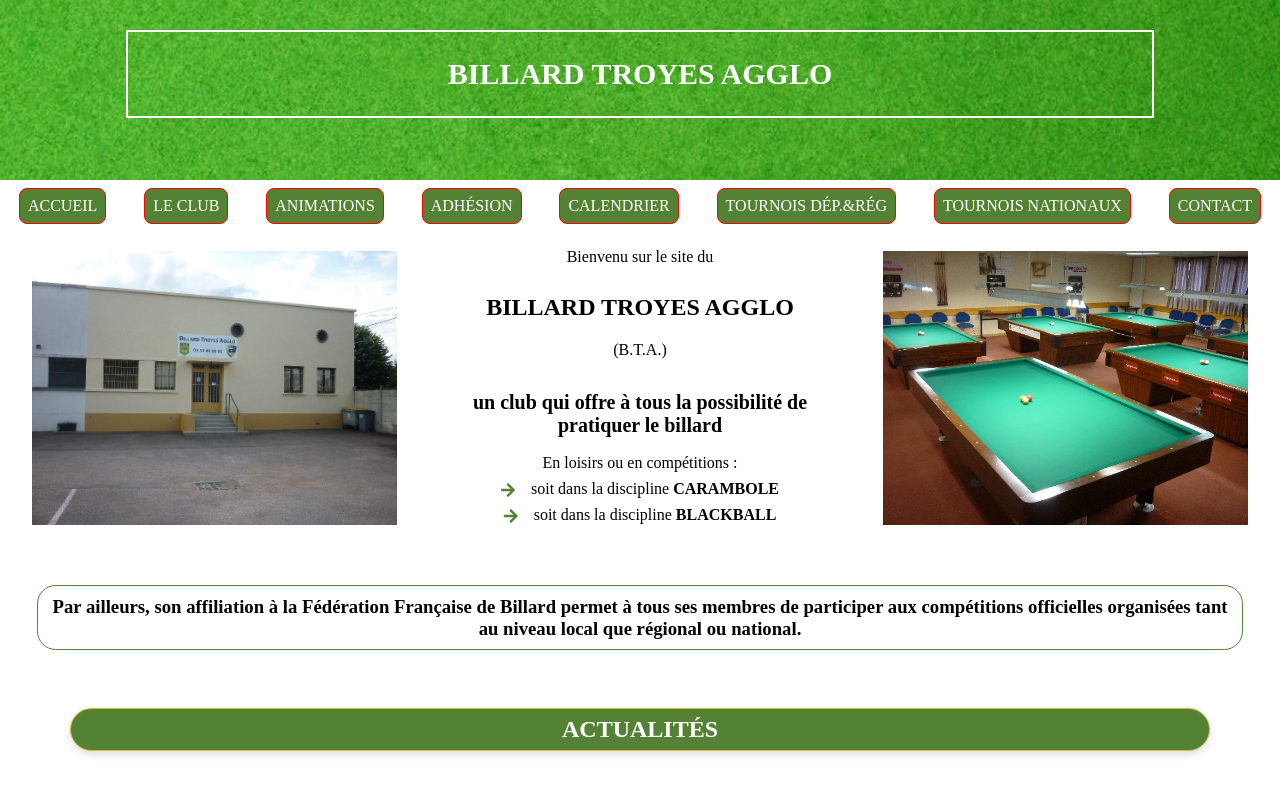
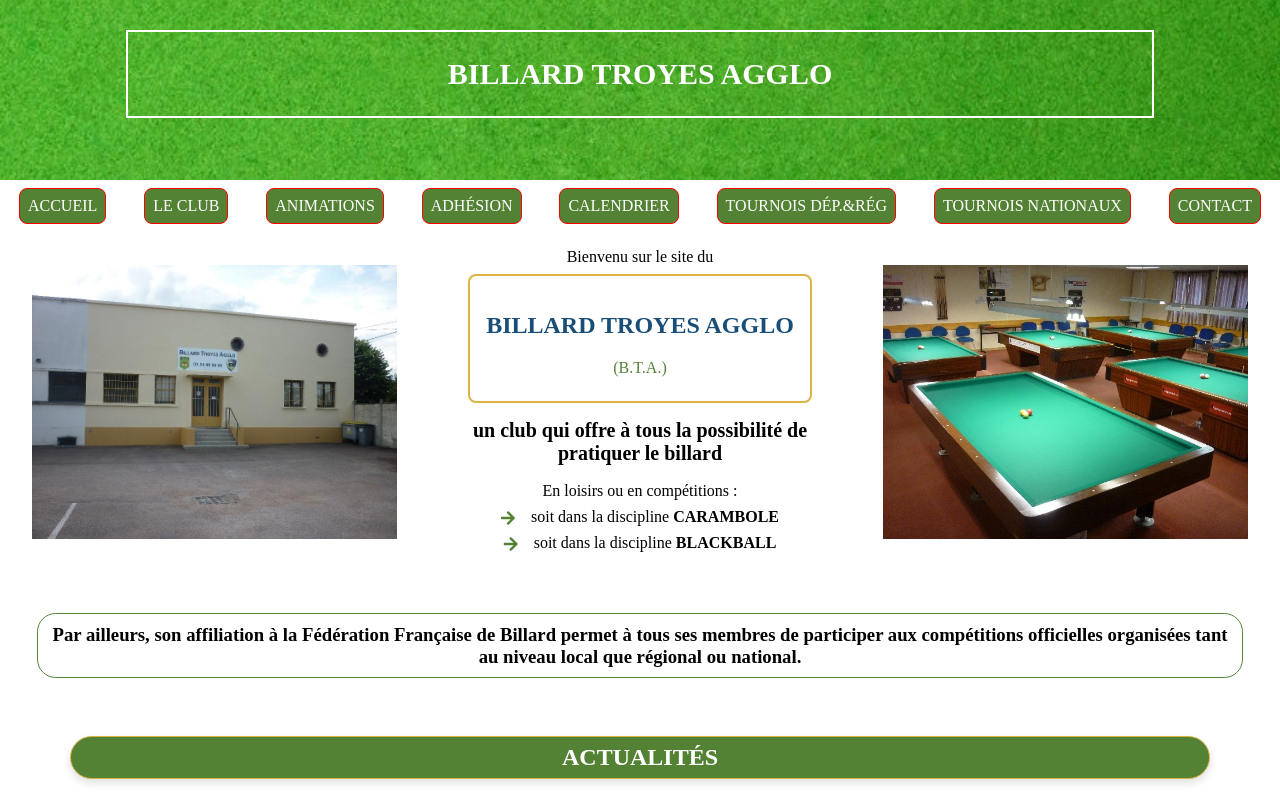
Before and after one commit to fredt-OP/PROJECT_BTA, a website: page index.html in a window 1280 px wide. Shown: the top 793 px of the page. Drawn offline with Linux system fonts and the light colour scheme; a web font is replaced by a local one.

Commit message:
Commit_Accueil3

```diff
--- a/index.html
+++ b/index.html
@@ -43,8 +43,10 @@
                 </div>
                 <div class="textBienvenue">
                     <p>Bienvenu sur le site du </p>
+                    <div class="h1">
                     <h1>BILLARD TROYES AGGLO</h1>
                     <p>(B.T.A.)<p>
+                    </div>
                     <h2>un club qui offre à tous la possibilité de pratiquer le billard</h2>
                     <p>En loisirs ou en compétitions :</p>
                     <div class="icons">
@@ -60,7 +62,9 @@
                     <img class="imgSalle" src="images/photoSalleBillardFrançais.jpg" alt="photo salle billard français">
                 </div>
             </section>
+
             <h3>Par ailleurs, son affiliation à la Fédération Française de Billard permet à tous ses membres de participer aux compétitions officielles organisées tant au niveau local que régional ou national.</h3>
+
             <section class= actus>
                 <h2>ACTUALITÉS</h2>
                 <div class="important">
--- a/sass/style.scss
+++ b/sass/style.scss
@@ -93,6 +93,17 @@
             margin:1em 0;
             width:90%;
             text-align: center;
+            .h1 {
+                border: 2px solid $secondary;
+                border-radius: 0.5em;
+                padding:1em;
+                h1{
+                    color: #184e77;
+                }
+                p {
+                    color: $green;
+                }
+            }
             h2 {
                 font-size: 20px;
             }
@@ -114,13 +125,16 @@
             }
         }
     }
+
     h3 {
         text-align: center;
         border: 1px solid $green;
         border-radius: 1em;
         padding: 0.5em;
         margin: 2em;
+        max-width:100%;
     }
+
     .actus {
         @include title;
         display:flex;
```
Also changed, not shown: public/css/style.css, 1 other file.
